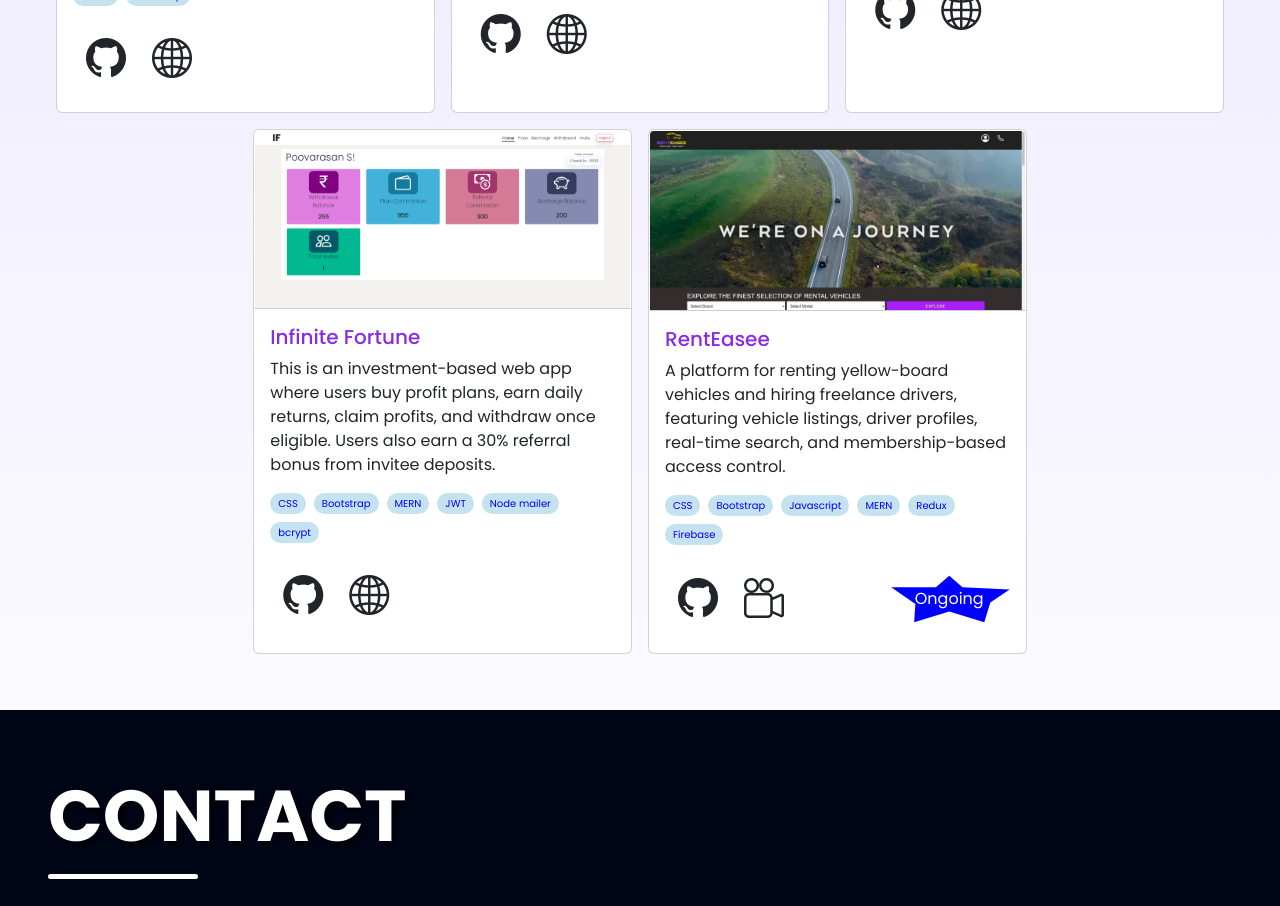
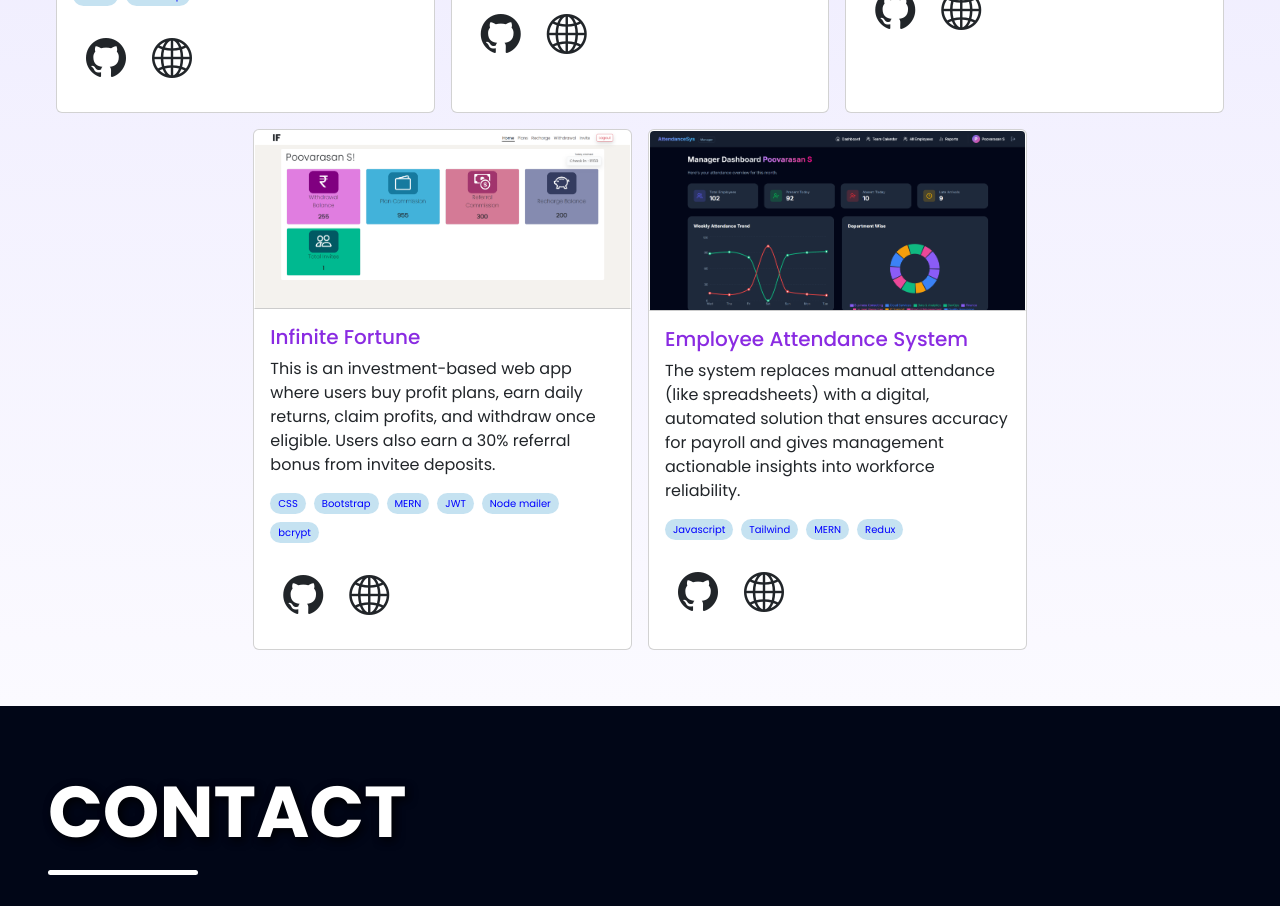
Before and after one commit to Poovarasan-29/portfolio, a React (Vite) app in the folder client/: page / in a window 1280 px wide. Shown: the part 3140-4046 px from the top of the page. Built offline with nearby package versions, Linux system fonts and the light colour scheme.

Commit message:
New Project Added: Attendance System and RentEasee project removed

```diff
--- a/client/index.html
+++ b/client/index.html
@@ -9,7 +9,7 @@
   <!-- SEO -->
   <title>Poovarasan's Portfolio | Developer & Engineer</title>
   <meta name="description"
-    content="Welcome to Poovarasan's portfolio. Explore projects, skills, and achievements in web development and software engineering.">
+    content="Welcome to Poovarasan's portfolio. Explore projects, skills in web development and software engineering.">
   <meta name="keywords"
     content="Poovarasan portfolio, Poovarasan, web developer, software engineer, portfolio, MERN stack developer">
   <meta name="author" content="Poovarasan">
@@ -25,7 +25,8 @@
 
   <link rel="preload" as="image" href="./src/assets/logo.webp" />
   <link rel="preload" as="image" href="./src/assets/projectImages/JWTauthenticationIMG.webp" />
-  <link rel="preload" as="image" href="./src/assets/projectImages/renteaseeIMG.webp" />
+  <link rel="preload" as="image" href="./src/assets/projectImages/AttendanceSystem.png" />
+  <link rel="preload" as="image" href="./src/assets/projectImages/InfiniteFortuneIMG.png" />
   <link rel="preload" as="image" href="./src/assets/projectImages/ToDoAppIMG.webp" />
   <link rel="preload" as="image" href="./src/assets/projectImages/TypingClassIMG.webp" />
   <link rel="preload" as="image" href="./src/assets/skillsImages/bootstrap.webp" />
--- a/client/src/components/Projects.jsx
+++ b/client/src/components/Projects.jsx
@@ -1,10 +1,10 @@
 import "../stylesheets/projects.css";
 import CurveArrow from "./CurveArrow";
-import rentEasee from "../assets/projectImages/renteaseeIMG.webp";
 import JWTauthentication from "../assets/projectImages/JWTauthenticationIMG.webp";
 import ToDoApplication from "../assets/projectImages/ToDoAppIMG.webp";
 import TypingClassIMG from "../assets/projectImages/TypingClassIMG.webp";
 import InfiniteFortune from "../assets/projectImages/InfiniteFortuneIMG.png";
+import AttendanceSystemIMG from "../assets/projectImages/AttendanceSystem.png";
 
 export default function Projects() {
   const contents = [
@@ -66,27 +66,21 @@ export default function Projects() {
       ongoing: false,
     },
     {
-      thumbnailImg: rentEasee,
-      title: "RentEasee",
+      thumbnailImg: AttendanceSystemIMG,
+      title: "Employee Attendance System",
       description:
-        "A platform for renting yellow-board vehicles and hiring freelance drivers, featuring vehicle listings, driver profiles, real-time search, and membership-based access control.",
+        "The system replaces manual attendance (like spreadsheets) with a digital, automated solution that ensures accuracy for payroll and gives management actionable insights into workforce reliability.",
       technologies: [
-        "CSS",
-        "Bootstrap",
         "Javascript",
+        "Tailwind",
         "MERN",
         "Redux",
-        "Firebase",
       ],
       links: {
-        github: "https://github.com/Poovarasan-29/RentEaseeRepo",
-        linkedin:
-          "https://www.linkedin.com/feed/update/urn:li:activity:7241847329706668032/",
-        site: "",
-        video:
-          "https://drive.google.com/file/d/1TVLKRmDm8N3ZdXjxw2rXtJw_ns3LE1Wy/view?usp=sharing",
+        github: "https://github.com/Poovarasan-29/Attendance-System",
+        site: "https://attendance-system-beta-nine.vercel.app/",
+
       },
-      ongoing: true,
     },
   ];
 
```
Also changed, not shown: client/src/assets/projectImages/AttendanceSystem.png (added).
